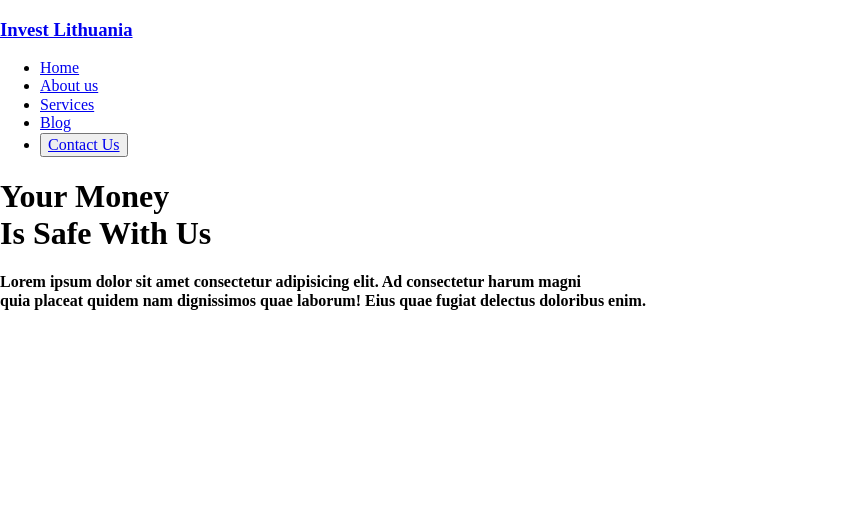
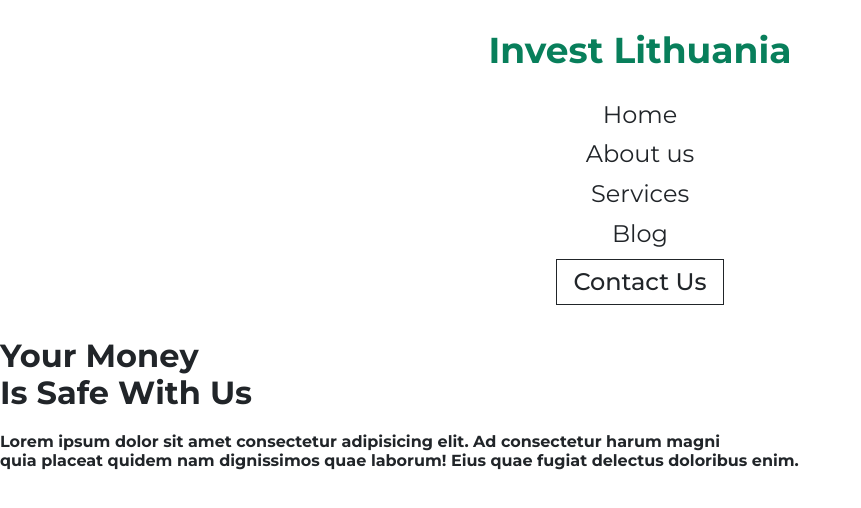
Before and after one commit to Deividas-Remeika/invest-lithuania, a plain HTML site: page index.html in a window 1280 px wide. Shown: the whole page, without its empty margins (0-861 px from the left). Drawn offline with nearby package versions, Linux system fonts and the light colour scheme.

Commit message:
Užbaigtas header'io stilizavimas(hope so), ateityje vis dar gali įvykti korekcijų

```diff
--- a/main.css
+++ b/main.css
@@ -5,3 +5,66 @@ TEXT COLOR: #212529
 SECONDARY TEXT COLOR: #868e96 */
 
 @import url("https://necolas.github.io/normalize.css/8.0.1/normalize.css");
+
+body {
+  font-family: "Montserrat", sans-serif;
+  color: #212529;
+}
+
+/* HEADER/HERO */
+
+/*HEADER*/
+
+header {
+  display: flex;
+  flex-direction: column;
+  align-items: center;
+}
+
+.logo h3 {
+  color: #087f5b;
+  font-size: 36px;
+  line-height: 0.8;
+}
+
+.logo a {
+  text-decoration: none;
+}
+
+header ul {
+  list-style-type: none;
+  padding: 0;
+  margin: 0;
+  text-align: center;
+}
+
+header li a {
+  text-decoration: none;
+  color: #212529;
+  transition: 0.5s;
+  font-size: 24px;
+}
+
+header li a:hover,
+header li a:active {
+  color: #087f5b;
+}
+
+header li {
+  padding-bottom: 12px;
+}
+
+.header-btn {
+  background-color: transparent;
+  padding: 8px 16px;
+  font-weight: 500;
+  border: 1px solid #212529;
+  transition: 0.2s;
+}
+
+.header-btn:active,
+.header-btn:hover,
+.header-btn a:hover {
+  background-color: #087f5b;
+  color: #fff;
+}
```
